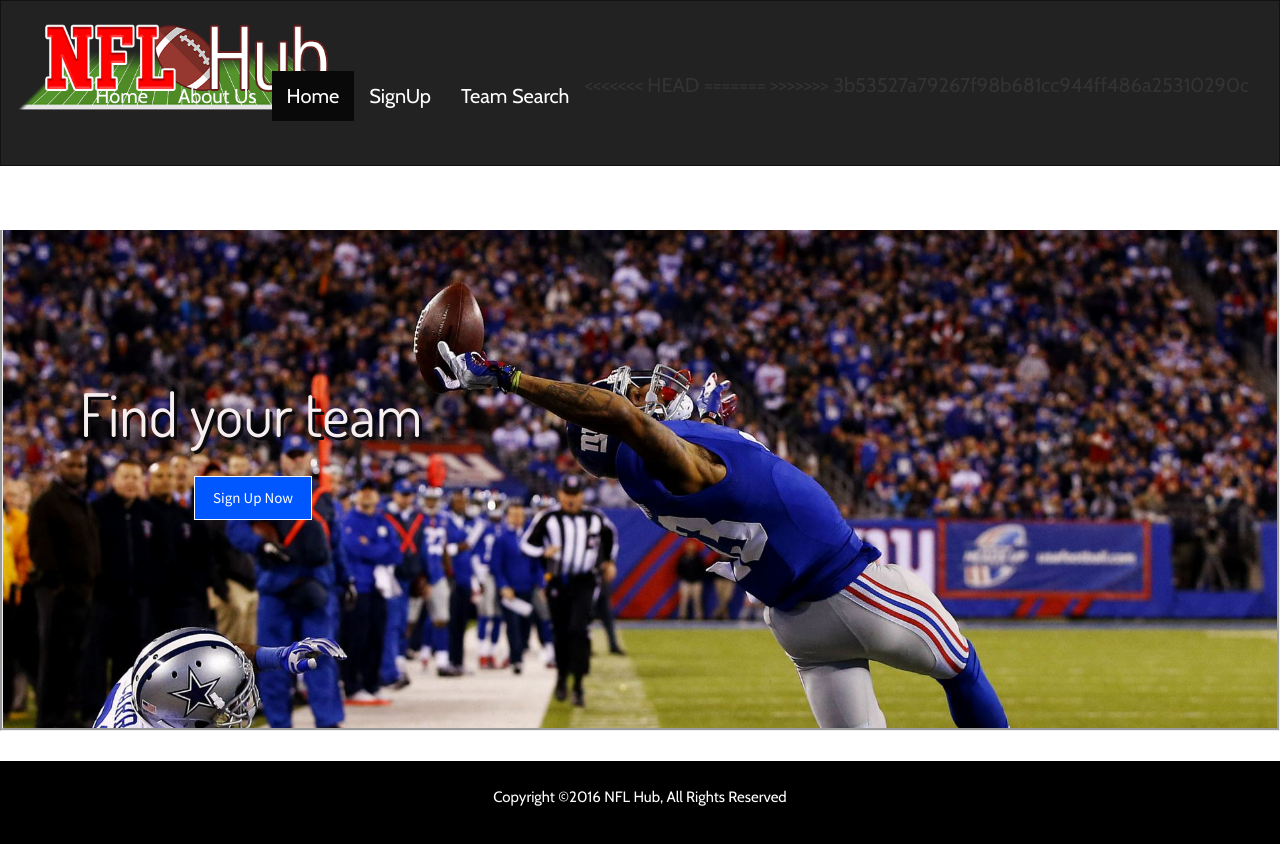
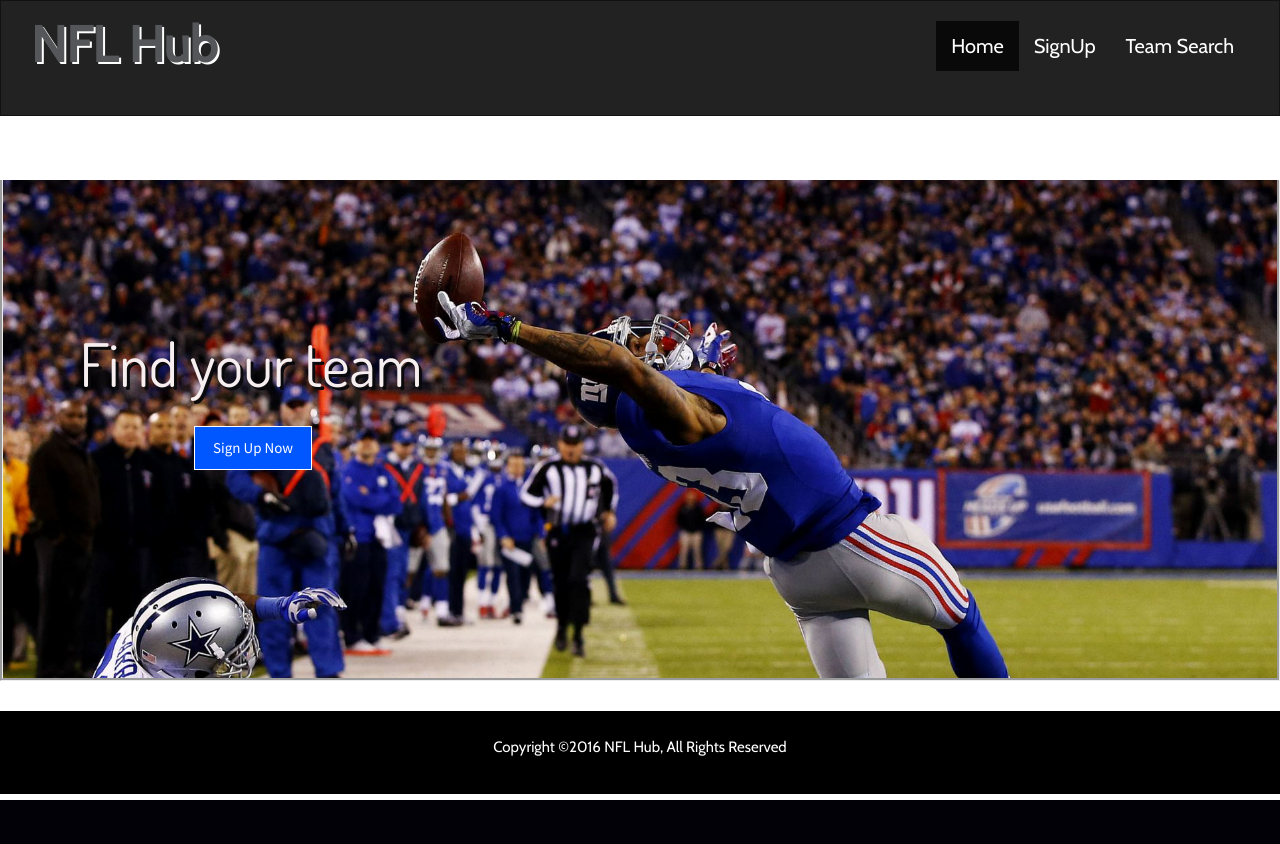
Before and after one commit to rpryor93/NFL_Hub, a PHP site: page /homepage.html in a window 1280 px wide; the page is wider, and only the part inside the window is pictured. After the commit the page ends 800 px from the top of that part, so only its background shows below. Run offline with PHP 8.4, Linux system fonts and the light colour scheme; some web fonts are replaced.

Commit message:
fix change to flubbed up style on homepage

```diff
--- a/assets/css/homepage.css
+++ b/assets/css/homepage.css
@@ -63,7 +63,7 @@ a#logo.navbar-brand.navbar-link{
   top:18px;
   font-family:cabin;
   font-weight:900;
-  color:rgb(0,87,255);
+  color:rgb(85,86,89);
   left:15px;
   text-shadow:2px 2px white;
 }
--- a/homepage.html
+++ b/homepage.html
@@ -16,19 +16,14 @@
 <body>
     <nav class="navbar navbar-default">
         <div class="container-fluid">
-            <div class="navbar-header"><a class="navbar-brand navbar-link" href="homepage.html"><img src="assets/img/NFL-Hub-Logo.png" style="height: 100px"></a>
+            <div class="navbar-header"><a class="navbar-brand navbar-link" href="#" id="logo">NFL Hub</a>
                 <button class="navbar-toggle collapsed" data-toggle="collapse" data-target="#navcol-1"><span class="sr-only">Toggle navigation</span><span class="icon-bar"></span><span class="icon-bar"></span><span class="icon-bar"></span></button>
             </div>
             <div class="collapse navbar-collapse" id="navcol-1">
                 <ul class="nav navbar-nav" id="navbar-buttons">
-<<<<<<< HEAD
-                    <li role="presentation"><a href="actionpage.html">Home </a></li>
-                    <li role="presentation"><a href="about.html">About Us</a></li>
-=======
                     <li class="active" role="presentation"><a href="#">Home </a></li>
                     <li role="presentation"><a href="#" data-toggle="modal" data-target="#signupmodal">SignUp</a></li>
                     <li role="presentation"><a href="#">Team Search</a></li>
->>>>>>> 3b53527a79267f98b681cc944ff486a25310290c
                 </ul>
             </div>
         </div>
```
